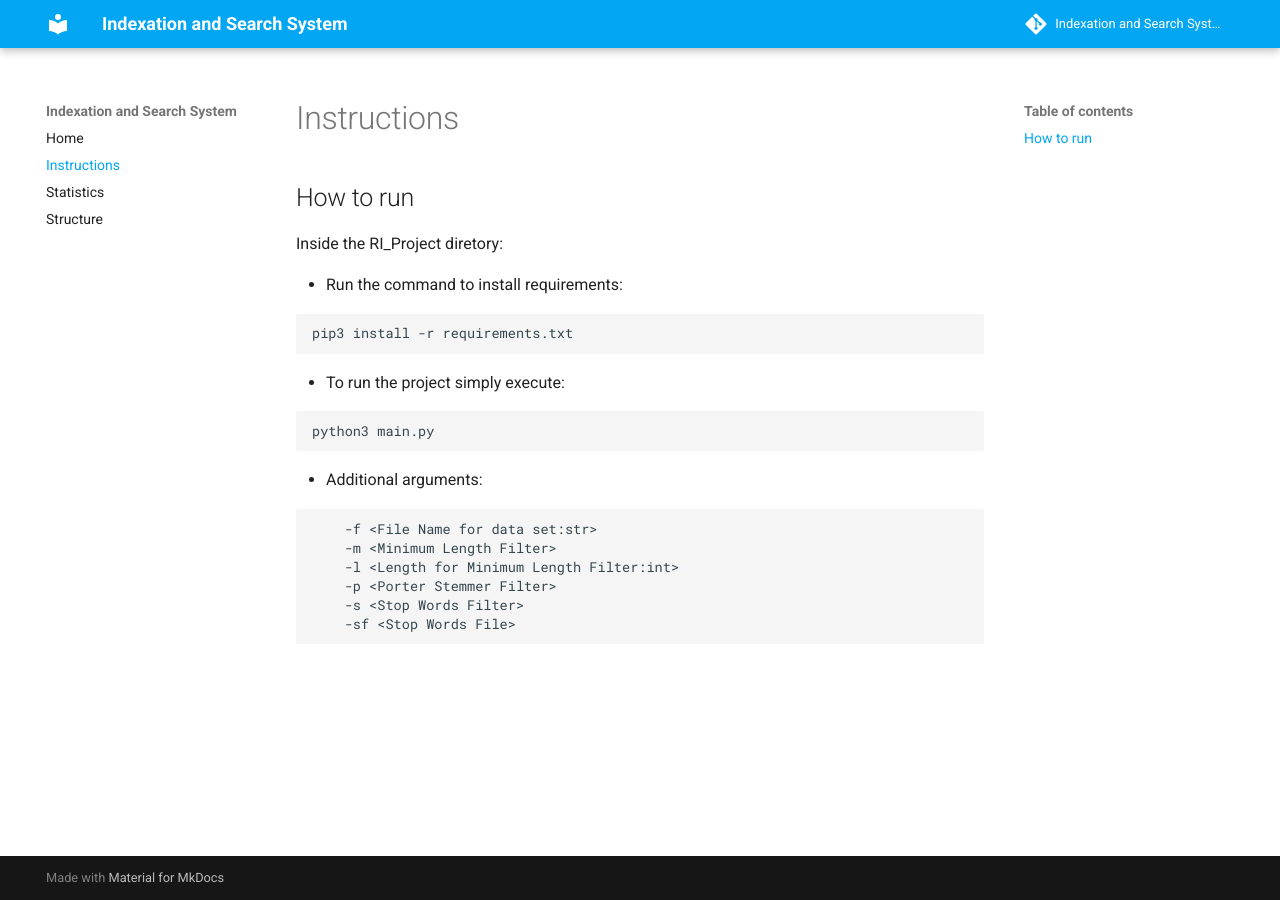
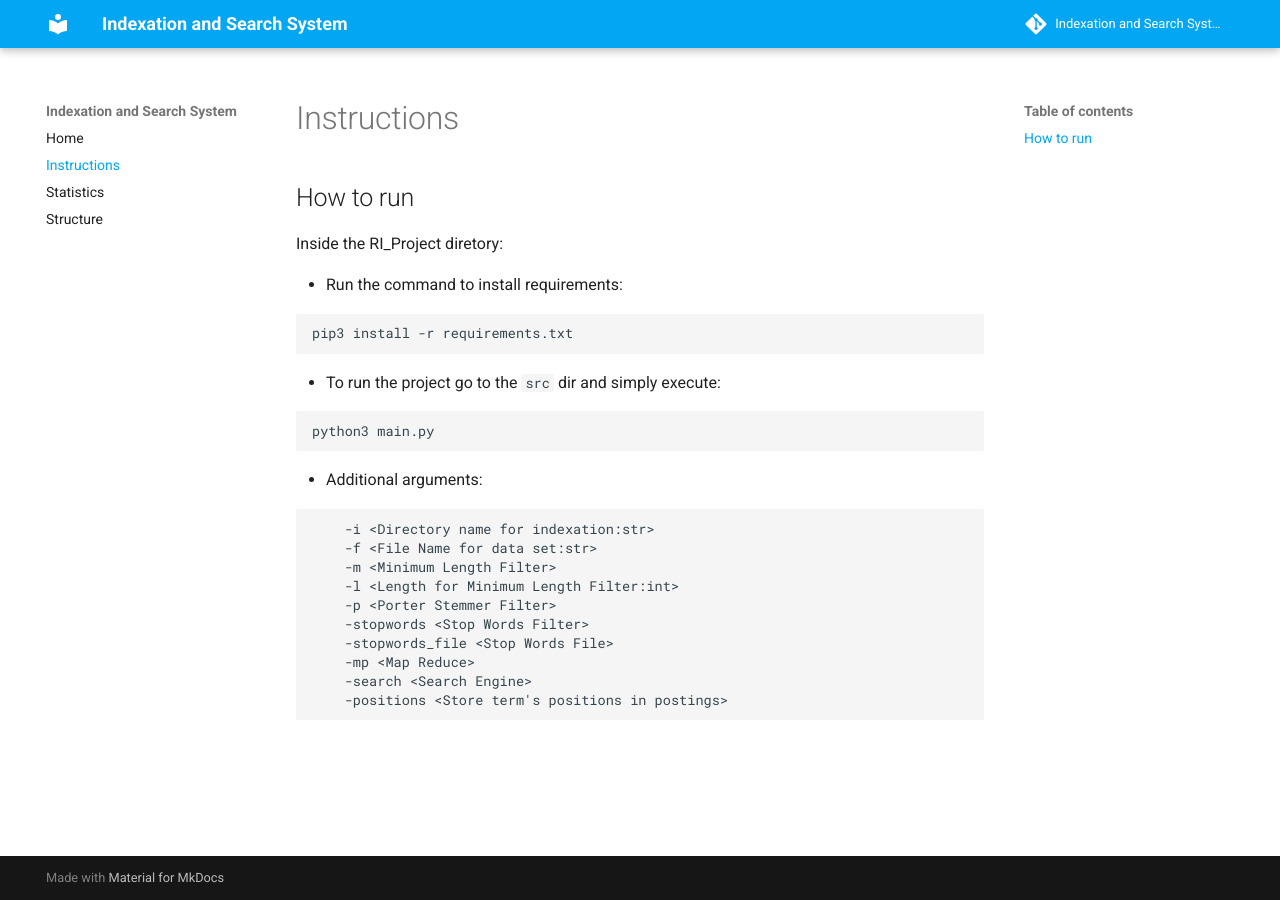
Before and after one commit to MarioCSilva/RI_Project, an MkDocs documentation site: the page built from docs/instructions.md, in a window 1280 px wide. Built offline with MkDocs 1.6.1 and Material for MkDocs 9.7.7, drawn with Linux system fonts in a browser that asks for light colours; comment, search, counter and statistics services are not loaded.

Commit message:
update docs and little improvments

````diff
--- a/docs/instructions.md
+++ b/docs/instructions.md
@@ -3,21 +3,25 @@
 Inside the RI_Project diretory:
 
 - Run the command to install requirements:
-```
+```bash
 pip3 install -r requirements.txt
 ```
 
-- To run the project simply execute:
-```
+- To run the project go to the `src` dir and simply execute:
+```bash
 python3 main.py
 ```
 
 - Additional arguments:
 ```
+    -i <Directory name for indexation:str>
     -f <File Name for data set:str>
     -m <Minimum Length Filter>
     -l <Length for Minimum Length Filter:int>
     -p <Porter Stemmer Filter>
-    -s <Stop Words Filter>
-    -sf <Stop Words File>
+    -stopwords <Stop Words Filter>
+    -stopwords_file <Stop Words File>
+    -mp <Map Reduce>
+    -search <Search Engine>
+    -positions <Store term's positions in postings>
 ```
````
Also changed, not shown: docs/structure.md (+70 -7 lines), 4 other files.
